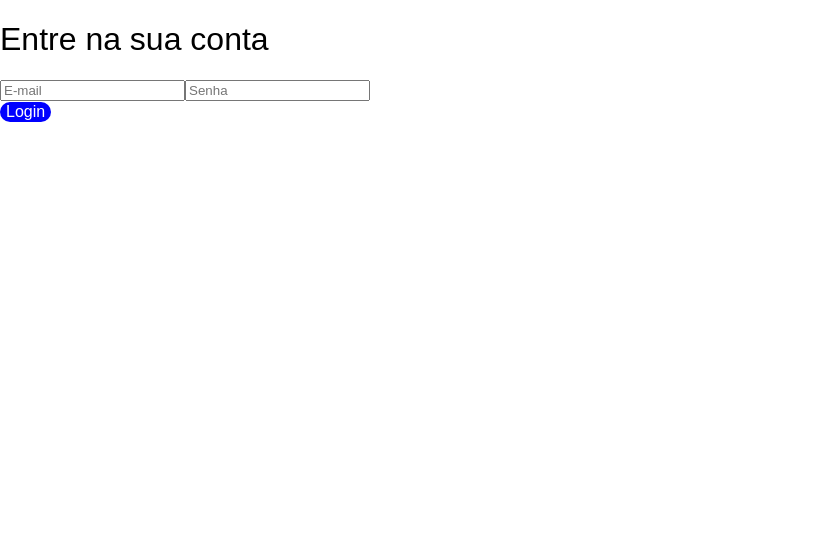
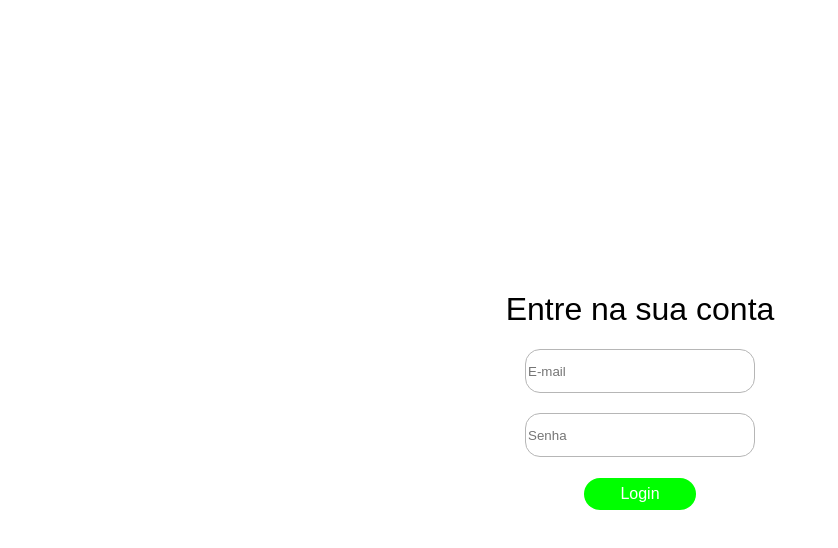
Before and after one commit to lucianogomes02/portal-universidade, a Vue app: page / in a window 1280 px wide. Shown: the top 548 px of the page, without its empty margins (0-838 px from the left). Built offline with nearby package versions, Linux system fonts and the light colour scheme; a web font is replaced by a local one.

Commit message:
style(src/views/LoginView.vue): estiliza a LoginView

```diff
--- a/src/views/LoginView.vue
+++ b/src/views/LoginView.vue
@@ -1,5 +1,6 @@
 <template>
   <main class="login-page">
+    <div class="center-container">
       <h1>Entre na sua conta</h1>
       <MessageModal
           v-if="loginError"
@@ -8,20 +9,27 @@
           @close="loginError = false"
       ></MessageModal>
       <form class="login-form">
+        <div class="form-group">
           <input
               class="email-field"
               type="text"
               placeholder="E-mail"
               v-model="email"
           />
+        </div>
+        <div class="form-group">
           <input
               class="password-field"
               type="password"
               placeholder="Senha"
               v-model="password"
           />
+        </div>
       </form>
-    <ButtonComponent :button="loginButton" @click="handleLogin"/>
+      <div class="form-group">
+        <ButtonComponent :button="loginButton" @click="handleLogin" />
+      </div>
+    </div>
   </main>
 </template>
 
@@ -43,8 +51,11 @@ export default {
       loginButton: {
         title: "Login",
         styles: {
-          backgroundColor: "blue",
+          backgroundColor: "#00ff00",
+          fontFamily: "inherit",
           fontSize: "16px",
+          height: "4vh",
+          width: "14vh",
         },
       },
     };
@@ -100,5 +111,31 @@ export default {
 </script>
 
 <style scoped>
+.login-page {
+  display: flex;
+  justify-content: center;
+  align-items: center;
+  height: 100vh;
+}
 
+.center-container {
+  text-align: center;
+}
+
+.login-form {
+  margin-top: 20px;
+}
+
+.form-group {
+  margin-bottom: 20px;
+}
+
+.password-field, .email-field{
+  height: 5vh;
+  width: 28vh;
+  background-color: inherit;
+  border: 1px solid #b6b6b6;
+  border-radius: 15px;
+  font-family: inherit;
+}
 </style>
```
Lines whose indentation alone changed are shown as unchanged.
